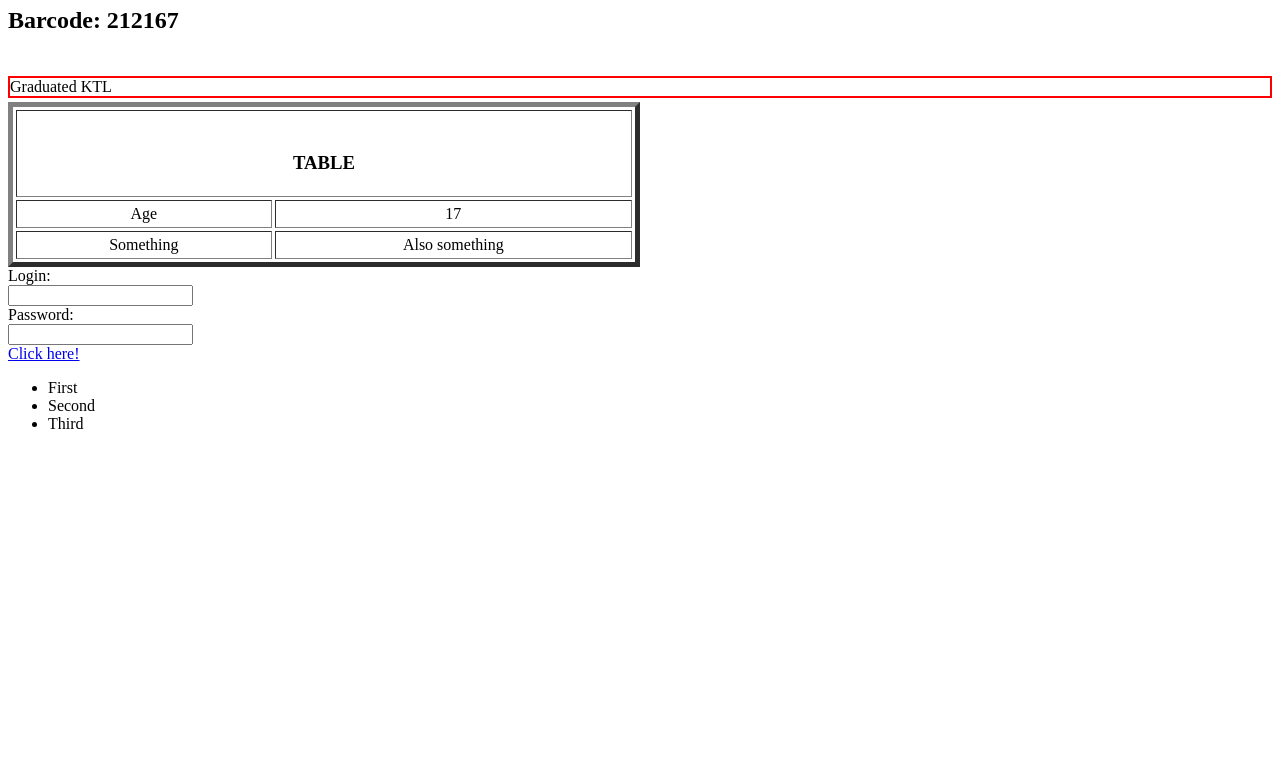
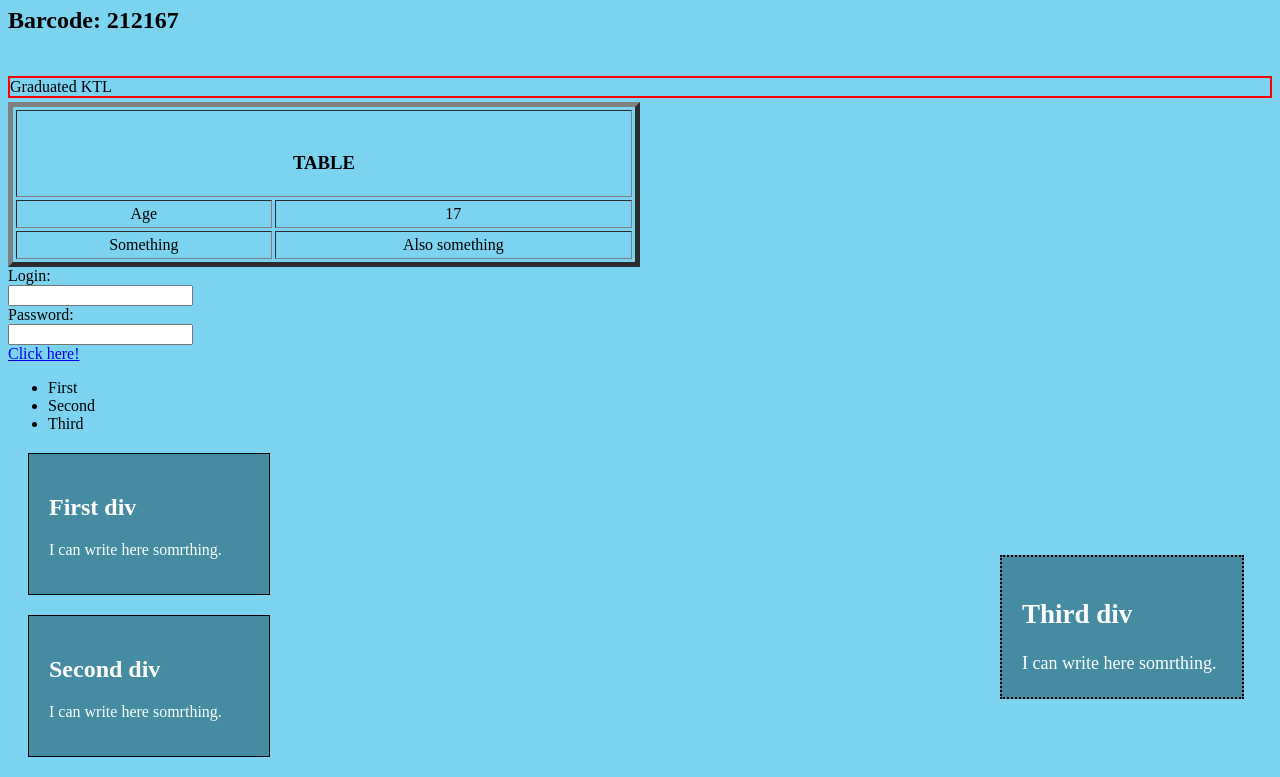
Before and after one commit to Alpi157/armanalpar, a plain HTML site: page index.html in a window 1280 px wide. Shown: the part 73-850 px from the top of the page. Before the commit the page ends 800 px from the top, so only its background shows below. Drawn offline with Linux system fonts and the light colour scheme.

Commit message:
Add files via upload

```diff
--- a/index.html
+++ b/index.html
@@ -2,10 +2,13 @@
 <html>
    <head>
       <title>Info</title>
+      <link href="style.css" rel="stylesheet">
+      <link rel="shortcut icon" type="image/jpg" href="C:\Users\PREDATOR\Downloads\favicon.ico"/>
    </head>
    <body>
       <h1>Arman Alpar</h1>
       <h2>Barcode: 212167</h2>
+
 
       <marquee style="color:blue"> CS2121 </marquee>
     <marquee direction="right"
@@ -46,7 +49,20 @@
   <li>Third</li>
 </ul>
 
+<div class="div">
+  <h2>First div</h2>
+  <p>I can write here somrthing.</p>
+</div>
 
+<div class="div">
+  <h2>Second div</h2>
+  <p>I can write here somrthing.</p>
+</div>
+
+<div class="three">
+  <h2>Third div</h2>
+  <p>I can write here somrthing.</p>
+</div>
 
    </body>
 </html>
--- /dev/null
+++ b/style.css
@@ -0,0 +1,29 @@
+body {
+background-color:#7CD3F0;
+}
+
+.div {
+  background-color: #458CA3;
+  color: white;
+  border: 2px solid black;
+  margin: 20px;
+  padding: 20px;
+  height: 100px;
+  width: 200px;
+  border-width: thin;
+}
+
+.three{
+  background-color: #458CA3;
+  color: white;
+  border: 2px solid black;
+  margin: 20px;
+  padding: 20px;
+  height: 100px;
+  width: 200px;
+  position: absolute;
+  bottom: 8px;
+  right: 16px;
+  font-size: 18px;
+  border-style: dotted;
+}
```
